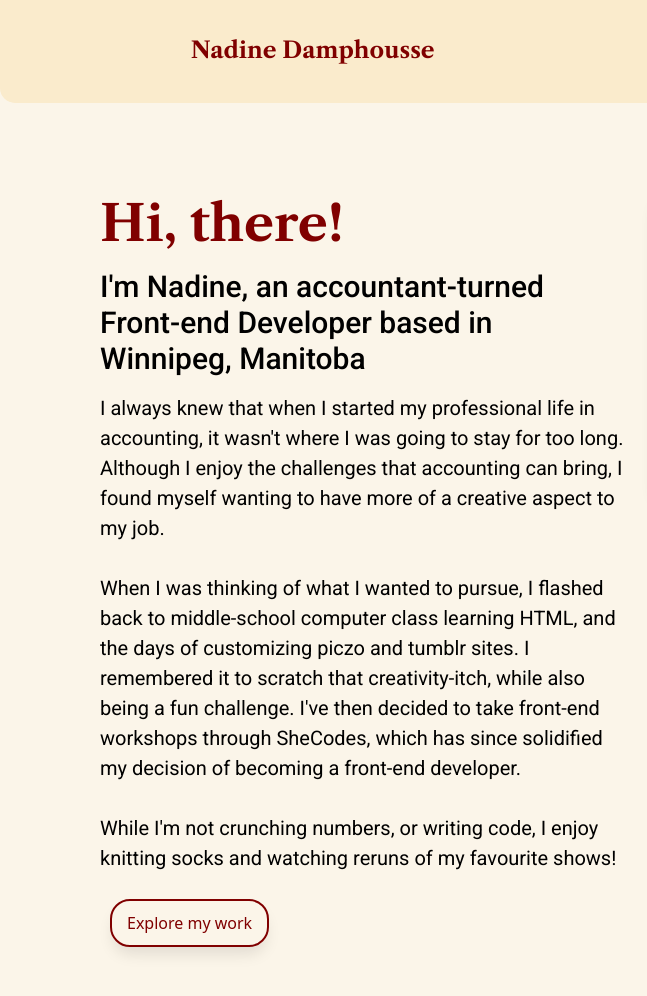
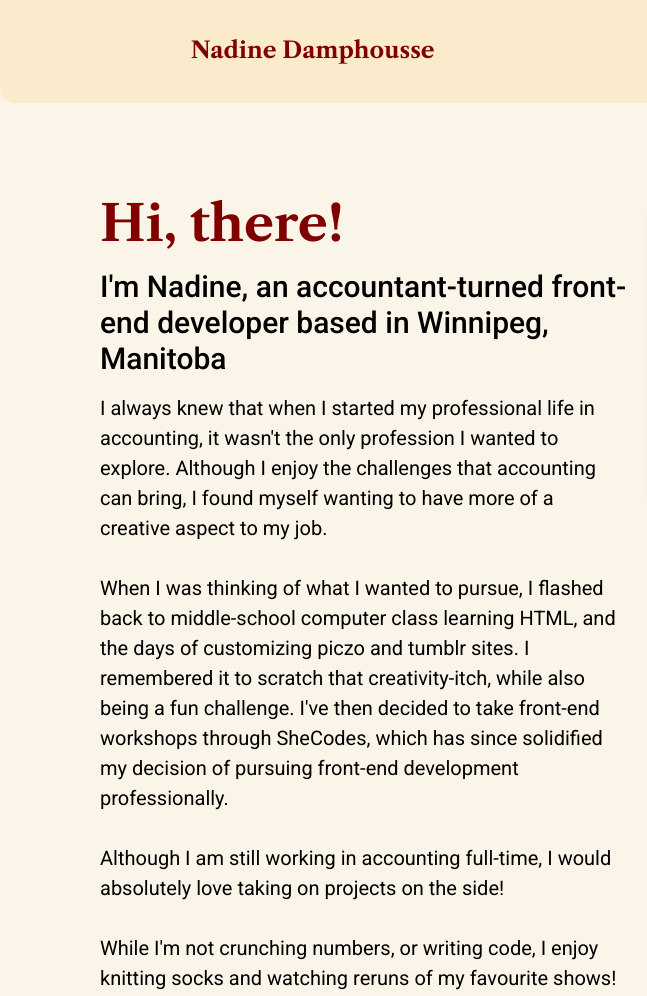
Before and after one commit to ndamph/portfolio, a plain HTML site: page about.html in a window 1280 px wide. Shown: the top 996 px of the page, 0-647 px from the left. Drawn offline with nearby package versions, Linux system fonts and the light colour scheme.

Commit message:
Updated about content

```diff
--- a/about.html
+++ b/about.html
@@ -51,12 +51,12 @@
           <div class="content">
             <h1>Hi, there!</h1>
             <h2 class="pt-2 pb-2">
-              I'm Nadine, an accountant-turned Front-end Developer based in
+              I'm Nadine, an accountant-turned front-end developer based in
               Winnipeg, Manitoba
             </h2>
             <p>
               I always knew that when I started my professional life in
-              accounting, it wasn't where I was going to stay for too long.
+              accounting, it wasn't the only profession I wanted to explore.
               Although I enjoy the challenges that accounting can bring, I found
               myself wanting to have more of a creative aspect to my job.
               <br />
@@ -66,7 +66,12 @@
               customizing piczo and tumblr sites. I remembered it to scratch
               that creativity-itch, while also being a fun challenge. I've then
               decided to take front-end workshops through SheCodes, which has
-              since solidified my decision of becoming a front-end developer.
+              since solidified my decision of pursuing front-end development
+              professionally.
+              <br />
+              <br />
+              Although I am still working in accounting full-time, I would
+              absolutely love taking on projects on the side!
               <br />
               <br />
               While I'm not crunching numbers, or writing code, I enjoy knitting
```
